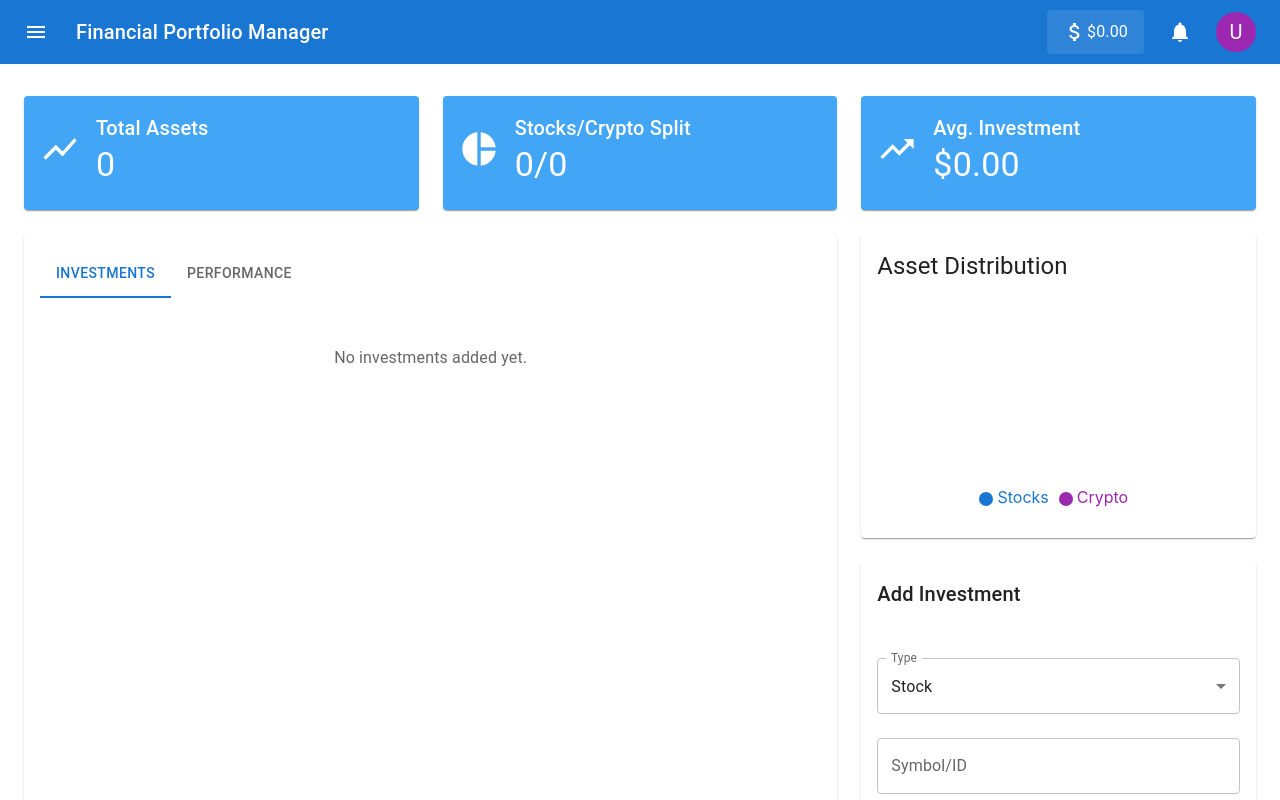
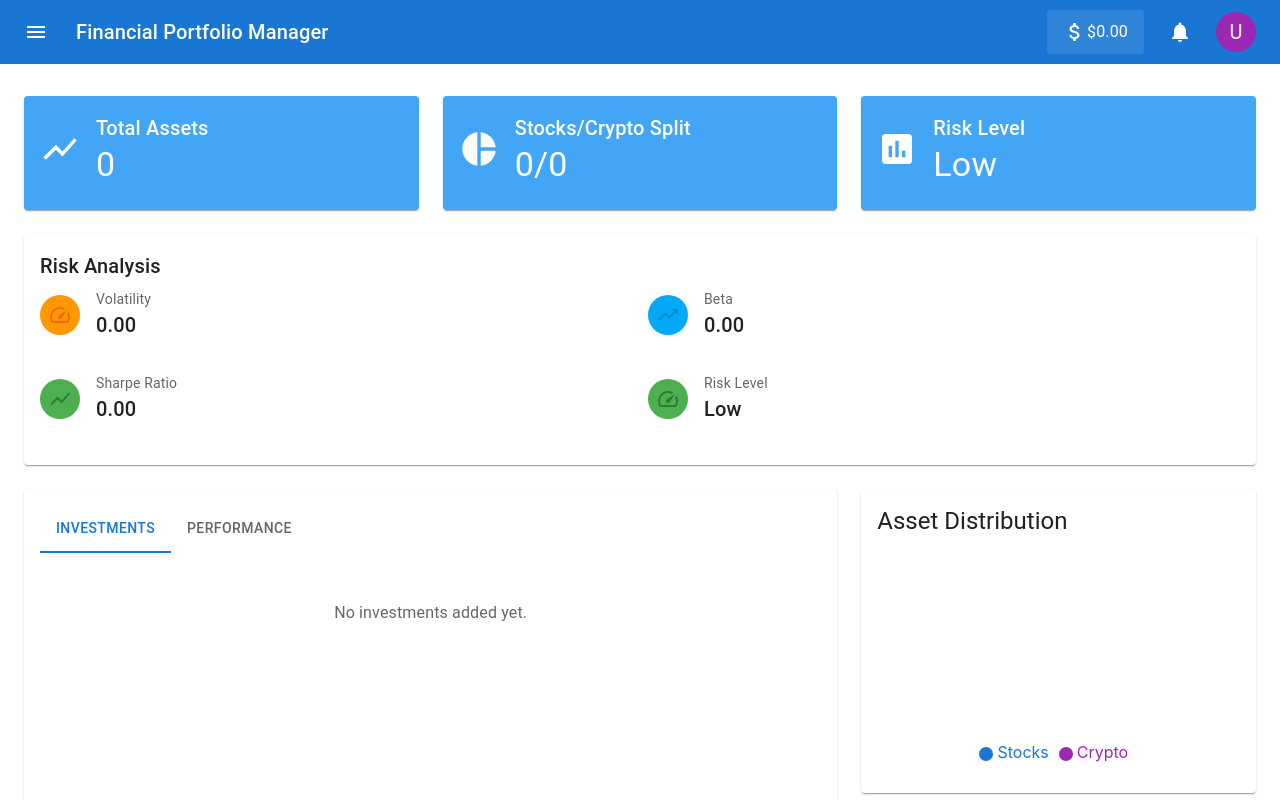
Before and after one commit to Thomas-Gareth/financial-portfolio-manager, a React app in the folder financial-portfolio-manager/: page / in a window 1280 px wide. Shown: the top 800 px of the page. Built offline with nearby package versions, Linux system fonts and the light colour scheme; the HTML template or start-up script is replaced by a standard one.

Commit message:
Added risk metrics

```diff
--- /dev/null
+++ b/financial-portfolio-manager/src/components/RiskMetric.jsx
@@ -0,0 +1,81 @@
+import React from 'react';
+import { Box, Card, CardContent, Typography, Grid } from '@mui/material';
+import { TrendingUp, Speed, ShowChart } from '@mui/icons-material';
+
+const MetricCard = ({ title, value, icon: Icon, color }) => (
+  <Box sx={{ display: 'flex', alignItems: 'center', mb: 2 }}>
+    <Box
+      sx={{
+        backgroundColor: `${color}.light`,
+        borderRadius: '50%',
+        p: 1,
+        mr: 2,
+        display: 'flex',
+      }}
+    >
+      <Icon sx={{ color: `${color}.main` }} />
+    </Box>
+    <Box>
+      <Typography variant="body2" color="text.secondary">
+        {title}
+      </Typography>
+      <Typography variant="h6">
+        {typeof value === 'number' ? value.toFixed(2) : value}
+      </Typography>
+    </Box>
+  </Box>
+);
+
+const RiskMetrics = ({ metrics }) => {
+  return (
+    <Card>
+      <CardContent>
+        <Typography variant="h6" gutterBottom>
+          Risk Analysis
+        </Typography>
+        <Grid container spacing={2}>
+          <Grid item xs={12} md={6}>
+            <MetricCard
+              title="Volatility"
+              value={metrics.volatility}
+              icon={Speed}
+              color="warning"
+            />
+          </Grid>
+          <Grid item xs={12} md={6}>
+            <MetricCard
+              title="Beta"
+              value={metrics.beta}
+              icon={TrendingUp}
+              color="info"
+            />
+          </Grid>
+          <Grid item xs={12} md={6}>
+            <MetricCard
+              title="Sharpe Ratio"
+              value={metrics.sharpeRatio}
+              icon={ShowChart}
+              color="success"
+            />
+          </Grid>
+          <Grid item xs={12} md={6}>
+            <MetricCard
+              title="Risk Level"
+              value={metrics.riskLevel}
+              icon={Speed}
+              color={
+                metrics.riskLevel === 'High'
+                  ? 'error'
+                  : metrics.riskLevel === 'Medium'
+                  ? 'warning'
+                  : 'success'
+              }
+            />
+          </Grid>
+        </Grid>
+      </CardContent>
+    </Card>
+  );
+};
+
+export default RiskMetrics;
--- a/financial-portfolio-manager/src/pages/Dashboard.jsx
+++ b/financial-portfolio-manager/src/pages/Dashboard.jsx
@@ -16,25 +16,26 @@ import {
   Toolbar,
   IconButton,
   Avatar,
-  Divider,
   useTheme
 } from '@mui/material';
 import { styled } from '@mui/material/styles';
 import {
   TrendingUp,
-  AccountBalance,
   Timeline,
   Menu as MenuIcon,
   Notifications,
   AttachMoney,
   ShowChart,
-  PieChart as PieChartIcon
+  PieChart as PieChartIcon,
+  Assessment
 } from '@mui/icons-material';
 import { PieChart, LineChart, Line, Pie, Cell, Legend, Tooltip, ResponsiveContainer } from 'recharts';
 import InvestmentForm from '../components/InvestmentForm';
 import InvestmentList from '../components/InvestmentList';
+import RiskMetrics from '../components/RiskMetric';
+import { getPortfolioRiskMetrics } from '../services/riskAnalysisService';
 
-// Styled components
+// Styled components remain the same
 const StyledCard = styled(Card)(({ theme }) => ({
   height: '100%',
   display: 'flex',
@@ -57,12 +58,18 @@ const StatsCard = styled(Card)(({ theme }) => ({
 function Dashboard() {
   const theme = useTheme();
   const [tabValue, setTabValue] = React.useState(0);
+  const investments = useSelector((state) => state.portfolio.investments);
   const totalValue = useSelector((state) => state.portfolio.totalValue);
-  const investments = useSelector((state) => state.portfolio.investments);
 
   // Calculate stats
   const totalStocks = investments.filter(inv => inv.type === 'Stock').length;
   const totalCrypto = investments.filter(inv => inv.type === 'Crypto').length;
+
+  // Calculate risk metrics
+  const riskMetrics = React.useMemo(() =>
+    getPortfolioRiskMetrics(investments),
+    [investments]
+  );
 
   // Prepare data for charts
   const pieData = [
@@ -72,7 +79,7 @@ function Dashboard() {
 
   const COLORS = [theme.palette.primary.main, theme.palette.secondary.main];
 
-  // Mock performance data - you can replace this with real data
+  // Mock performance data
   const performanceData = [
     { month: 'Jan', value: totalValue * 0.9 },
     { month: 'Feb', value: totalValue * 0.95 },
@@ -86,16 +93,10 @@ function Dashboard() {
 
   return (
     <Box sx={{ flexGrow: 1, bgcolor: 'background.default', minHeight: '100vh' }}>
-      {/* App Bar */}
+      {/* App Bar - remains the same */}
       <AppBar position="static" elevation={0}>
         <Toolbar>
-          <IconButton
-            size="large"
-            edge="start"
-            color="inherit"
-            aria-label="menu"
-            sx={{ mr: 2 }}
-          >
+          <IconButton size="large" edge="start" color="inherit" aria-label="menu" sx={{ mr: 2 }}>
             <MenuIcon />
           </IconButton>
           <Typography variant="h6" component="div" sx={{ flexGrow: 1 }}>
@@ -159,21 +160,19 @@ function Dashboard() {
             <StatsCard>
               <CardContent>
                 <Box sx={{ display: 'flex', alignItems: 'center' }}>
-                  <TrendingUp sx={{ fontSize: 40, mr: 2 }} />
+                  <Assessment sx={{ fontSize: 40, mr: 2 }} />
                   <Box>
-                    <Typography variant="h6">Avg. Investment</Typography>
-                    <Typography variant="h4">
-                      ${investments.length > 0
-                        ? (totalValue / investments.length).toLocaleString(undefined, {
-                            minimumFractionDigits: 2,
-                            maximumFractionDigits: 2,
-                          })
-                        : '0.00'}
-                    </Typography>
+                    <Typography variant="h6">Risk Level</Typography>
+                    <Typography variant="h4">{riskMetrics.riskLevel}</Typography>
                   </Box>
                 </Box>
               </CardContent>
             </StatsCard>
+          </Grid>
+
+          {/* Risk Metrics Section */}
+          <Grid item xs={12}>
+            <RiskMetrics metrics={riskMetrics} />
           </Grid>
 
           {/* Main Content */}
--- /dev/null
+++ b/financial-portfolio-manager/src/services/riskAnalysisService.js
@@ -0,0 +1,66 @@
+// riskAnalysisService.js
+export const calculateRiskMetrics = (investment, marketData = []) => {
+    // Calculate volatility (standard deviation of returns)
+    const calculateVolatility = (returns) => {
+      const mean = returns.reduce((sum, val) => sum + val, 0) / returns.length;
+      const squaredDiffs = returns.map(val => Math.pow(val - mean, 2));
+      const variance = squaredDiffs.reduce((sum, val) => sum + val, 0) / returns.length;
+      return Math.sqrt(variance);
+    };
+
+    // Calculate Sharpe Ratio (assuming risk-free rate of 2%)
+    const calculateSharpeRatio = (returns, volatility) => {
+      const riskFreeRate = 0.02;
+      const meanReturn = returns.reduce((sum, val) => sum + val, 0) / returns.length;
+      return (meanReturn - riskFreeRate) / volatility;
+    };
+
+    // Calculate Beta (market sensitivity)
+    const calculateBeta = (returns, marketReturns) => {
+      if (!marketReturns || marketReturns.length === 0) return 1;
+
+      const covariance = returns.reduce((sum, ret, i) =>
+        sum + (ret * marketReturns[i]), 0) / returns.length;
+      const marketVariance = marketReturns.reduce((sum, ret) =>
+        sum + (ret * ret), 0) / marketReturns.length;
+
+      return covariance / marketVariance;
+    };
+
+    // Mock historical returns for demonstration
+    // In a real application, you would fetch this data from an API
+    const mockReturns = [0.02, -0.01, 0.03, -0.02, 0.01, 0.02, -0.01];
+    const mockMarketReturns = [0.015, -0.008, 0.02, -0.015, 0.01, 0.018, -0.005];
+
+    const volatility = calculateVolatility(mockReturns);
+    const sharpeRatio = calculateSharpeRatio(mockReturns, volatility);
+    const beta = calculateBeta(mockReturns, mockMarketReturns);
+
+    return {
+      volatility: volatility * 100, // Convert to percentage
+      sharpeRatio: sharpeRatio,
+      beta: beta,
+      riskLevel: beta > 1.2 ? 'High' : beta < 0.8 ? 'Low' : 'Medium'
+    };
+  };
+
+  export const getPortfolioRiskMetrics = (investments) => {
+    // Calculate portfolio-level risk metrics
+    const portfolioMetrics = investments.reduce((metrics, investment) => {
+      const investmentRisk = calculateRiskMetrics(investment);
+      const weight = (investment.quantity * investment.price) /
+        investments.reduce((total, inv) => total + (inv.quantity * inv.price), 0);
+
+      return {
+        volatility: metrics.volatility + (investmentRisk.volatility * weight),
+        beta: metrics.beta + (investmentRisk.beta * weight),
+        sharpeRatio: metrics.sharpeRatio + (investmentRisk.sharpeRatio * weight)
+      };
+    }, { volatility: 0, beta: 0, sharpeRatio: 0 });
+
+    return {
+      ...portfolioMetrics,
+      riskLevel: portfolioMetrics.beta > 1.2 ? 'High' :
+                 portfolioMetrics.beta < 0.8 ? 'Low' : 'Medium'
+    };
+  };
```
